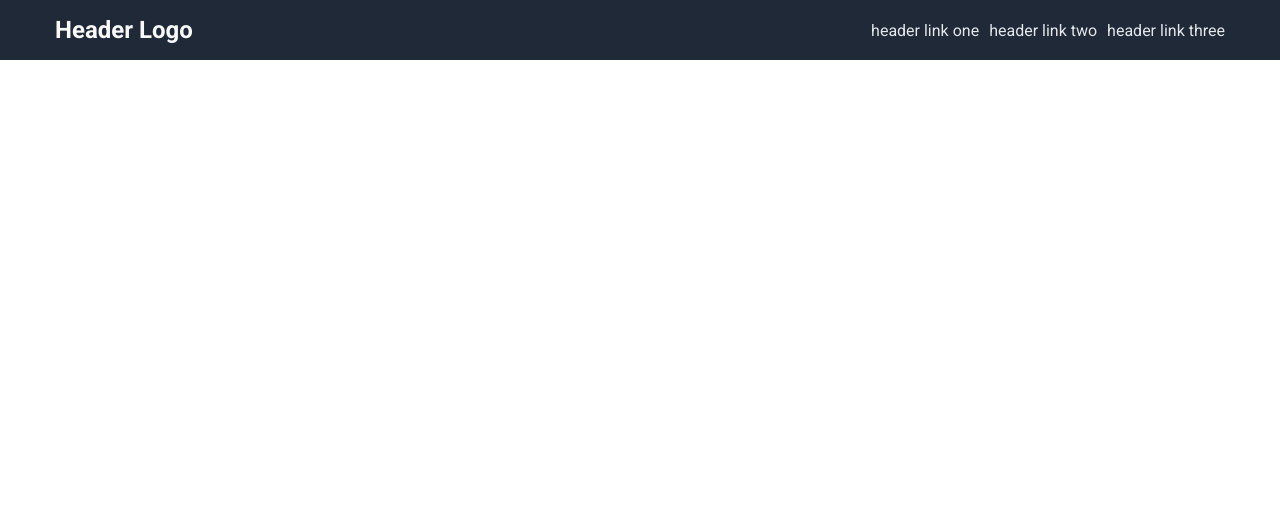
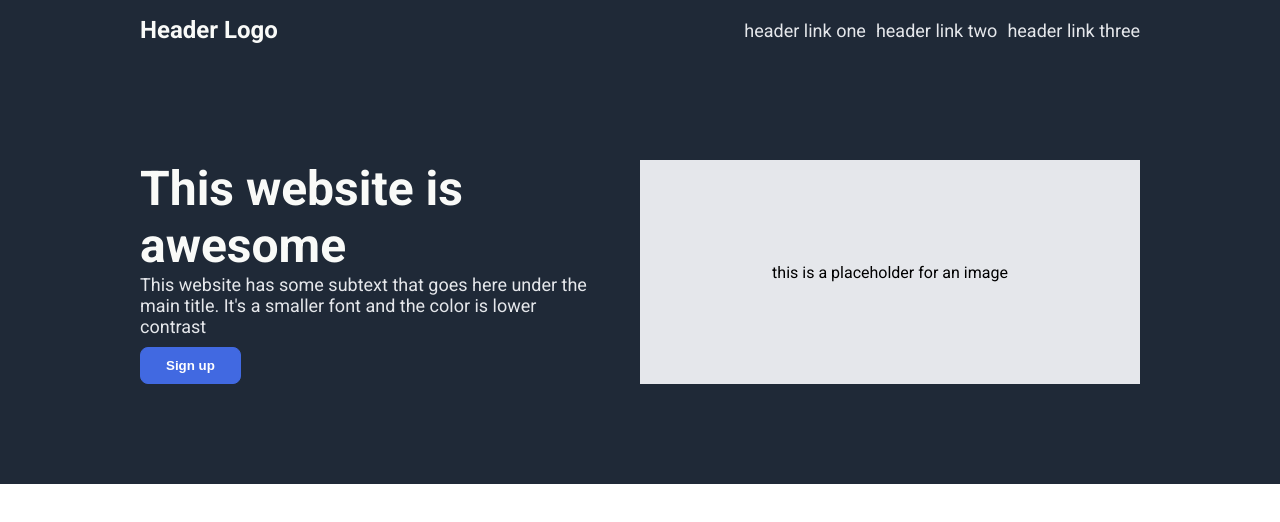
Before and after one commit to andrehuang11/odin-landing-page, a plain HTML site: page index.html in a window 1280 px wide. Drawn offline with Linux system fonts and the light colour scheme.

Commit message:
Add hero part to landing page

```diff
--- a/index.html
+++ b/index.html
@@ -7,7 +7,7 @@
     <title>Landing page</title>
 </head>
 <body>
-    <div>
+    <div class="dark-background">
         <div class="header wrapper">
             <div class="logo">Header Logo</div>
             <ul class="links">
@@ -17,6 +17,15 @@
             </ul>
         </div>
     </div>
-
+    <div class="dark-background">
+        <div class="hero wrapper">
+            <div class="hero-container">
+                <div class="main-text">This website is awesome</div>
+                <div class="secondary-text">This website has some subtext that goes here under the main title. It's a smaller font and the color is lower contrast</div>
+                <button class="signup">Sign up</button>
+            </div>
+            <div class="placeholder">this is a placeholder for an image</div>
+        </div>
+    </div>
 </body>
 </html>
--- a/styles.css
+++ b/styles.css
@@ -1,19 +1,47 @@
 @import url('https://fonts.googleapis.com/css2?family=Roboto:wght@400;700&display=swap');
 
 body {
+    display: flex;
+    flex-direction: column;
     margin: 0;
     font-family: Roboto, sans-serif;
 }
 
+ul {
+    display: flex;
+    list-style: none;
+    padding: 0;
+    margin: 0;
+    gap: 10px;
+}
+
+a, .secondary-text {
+    text-decoration: none;
+    font-size: 18px;
+    color: #e5e7eb;
+}
+
+.hero {
+    display: flex;
+    padding-top: 100px;
+    padding-bottom: 100px;
+}
+
+
+
+.hero-container, .placeholder{
+    flex: 1;
+}
+
 .wrapper {
-    max-width: 1170px;
+    max-width: 1000px;
     margin-left: auto;
     margin-right: auto;
     padding-left: 16px;
     padding-right: 16px;
   }
 
-  div {
+.dark-background {
     background-color: #1f2937;
   }
 
@@ -29,15 +57,30 @@ body {
     font-weight: bold;
 }
 
-ul {
-    display: flex;
-    list-style: none;
-    padding: 0;
-    margin: 0;
-    gap: 10px;
+.main-text {
+    font-size: 48px;
+    font-weight: bolder;
+    color: #f9faf8;
 }
 
-a {
-    text-decoration: none;
-    color: #e5e7eb;
+.placeholder {
+    background-color: #e5e7eb;
+    display: flex;
+    justify-content: center;
+    align-items: center;
 }
+
+.main-text, .secondary-text, .signup{
+    margin-right: 40px;
+}
+
+button.signup {
+    background: royalblue;
+    border: 1px solid royalblue;
+    color: white;
+    font-weight: bold;
+    cursor: pointer;
+    padding: 10px 25px;
+    border-radius: 8px;
+    margin-top: 10px;
+}
```
